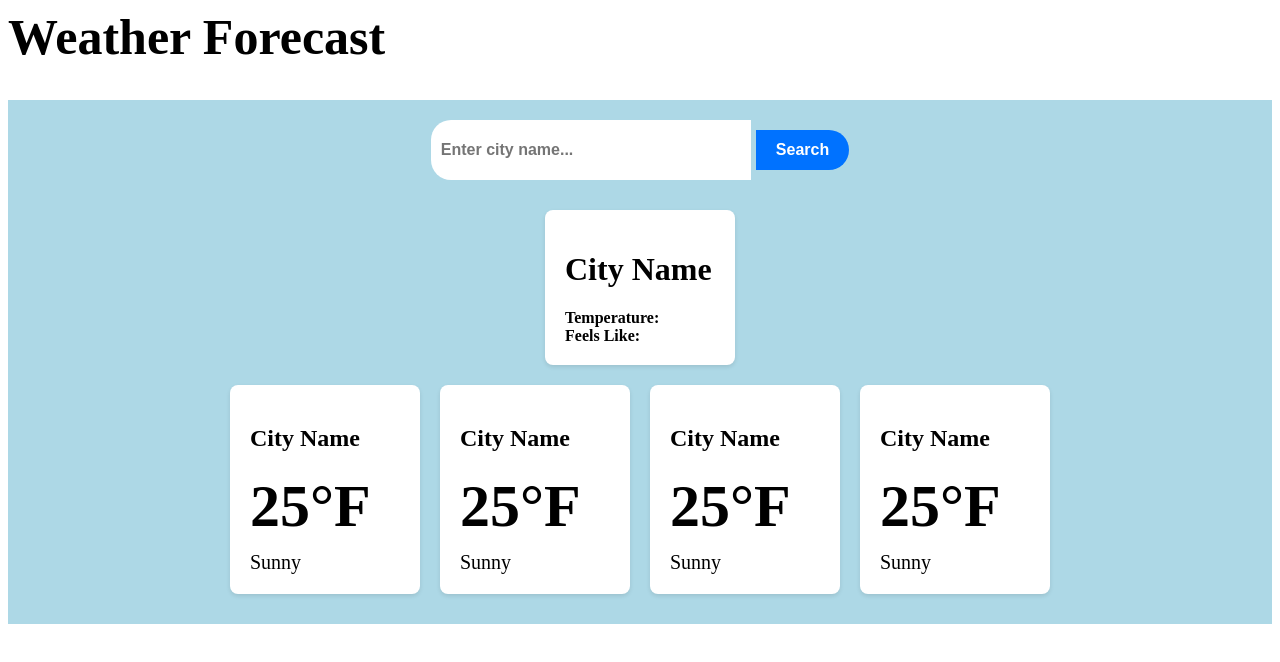
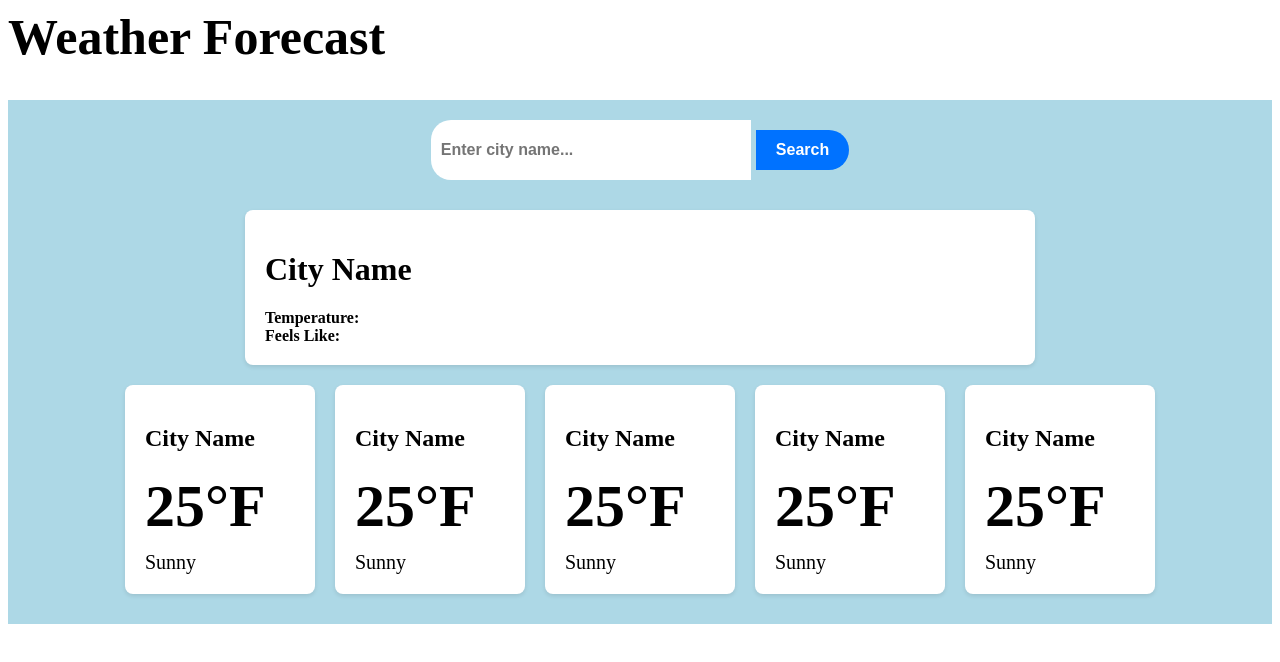
Before and after one commit to ParticularSpace/A6-Weather-Dashboard, a plain HTML site: page index.html in a window 1280 px wide. Drawn offline with nearby package versions, Linux system fonts and the light colour scheme.

Commit message:
added forecast cards git push

```diff
--- a/assets/css/style.css
+++ b/assets/css/style.css
@@ -64,6 +64,15 @@ header h1 {
   width: 150px;
   text-align: start;
 }
+.weather-card-main {
+  background-color: white;
+  border-radius: 8px;
+  box-shadow: 0 2px 4px rgba(0, 0, 0, 0.1);
+  margin: 10px;
+  padding: 20px;
+  width: 750px;
+  text-align: start;
+}
 
 .temperature {
   font-size: 60px;
--- a/index.html
+++ b/index.html
@@ -16,7 +16,7 @@
 			<button>Search</button>
       <div id="search-history"></div>
 		</div>
-    <div class="weather-card"><div>
+    <div class="weather-card-main"><div>
         <h1 class="location">City Name</h1>
         <p1><strong>Temperature: </strong></p1>
         <p1 class="weatherTemp"></p1>
@@ -55,6 +55,13 @@
 				<div class="temperature">25&deg;F</div>
 				<div class="description">Sunny</div>
 			</div>
+      <div class="weather-card">
+				<h2 class="location">City Name</h2>
+				<div class="mapLocation">
+				</div>
+				<div class="temperature">25&deg;F</div>
+				<div class="description">Sunny</div>
+			</div>
 		</div>
 	</div>
   <script src="https://code.jquery.com/jquery-3.5.1.min.js"></script>
```
